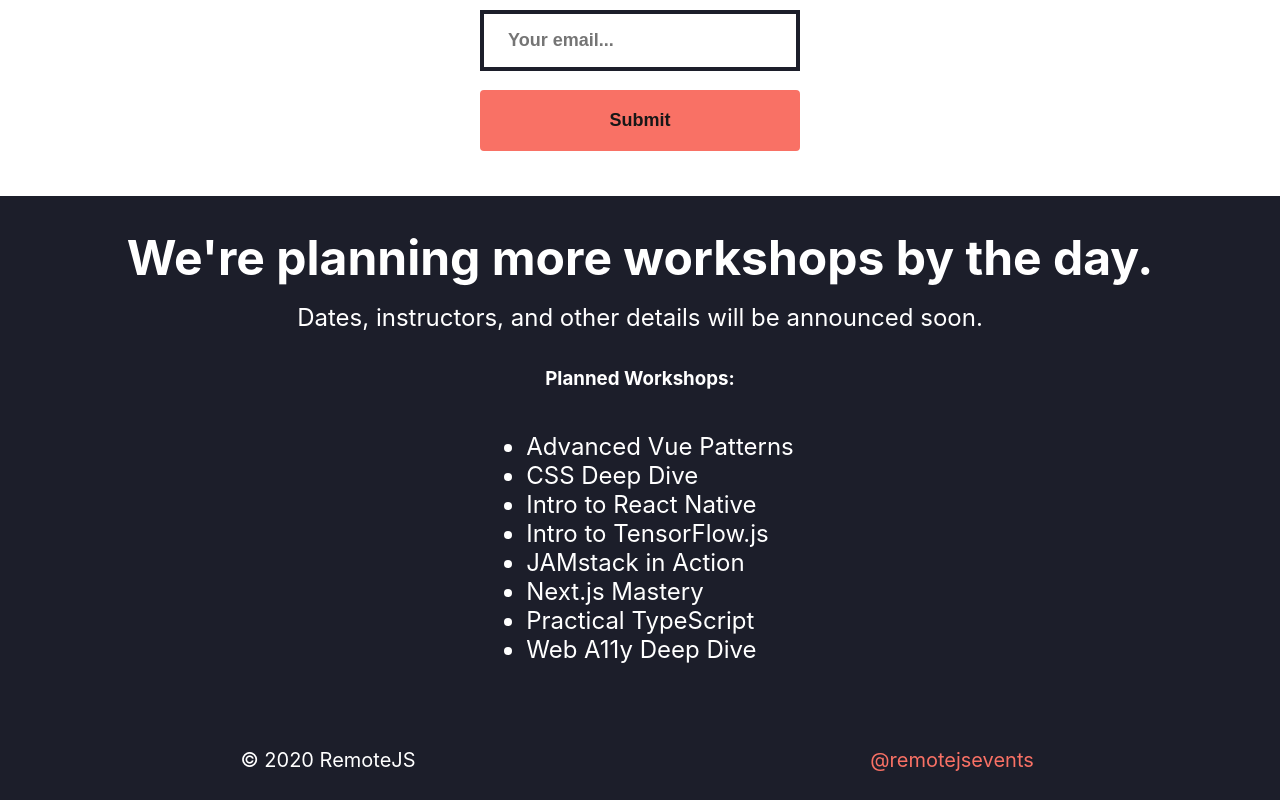
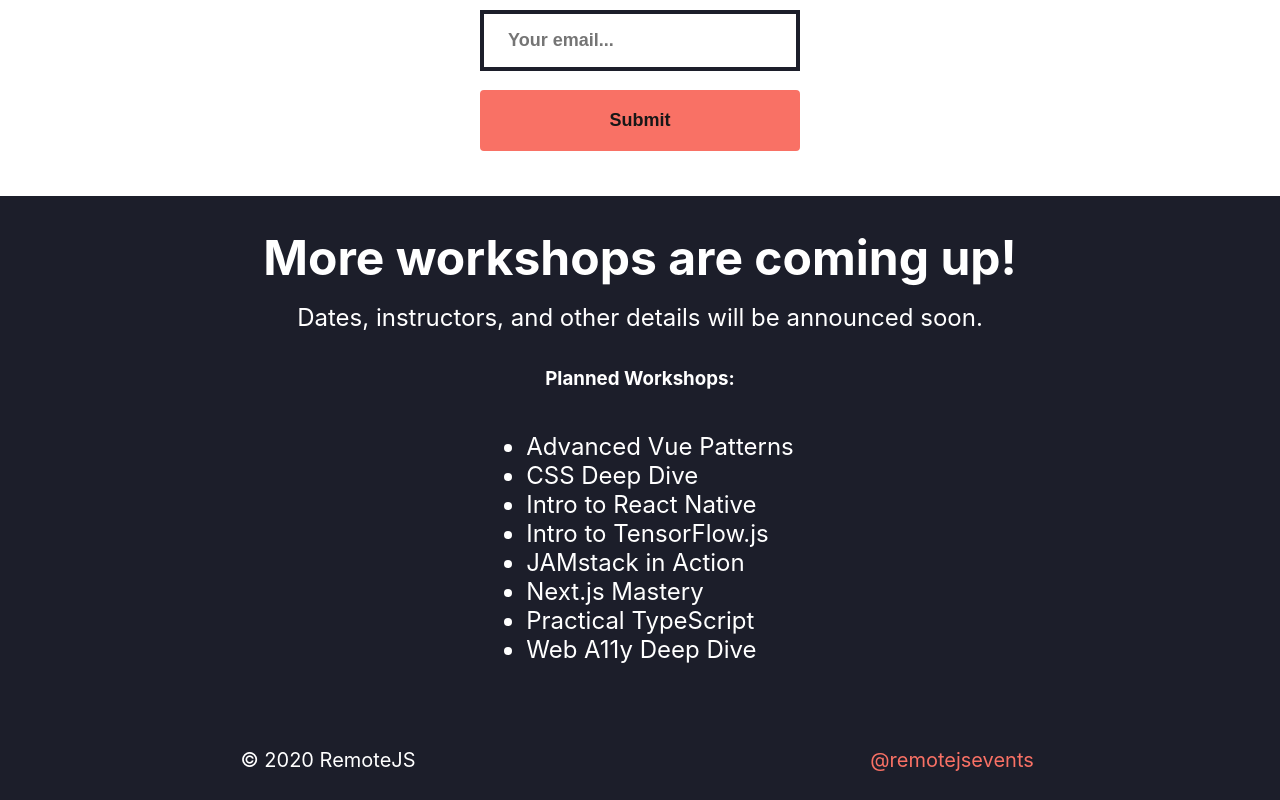
Before and after one commit to jchiatt/remotejs.io, a Next.js app: page / in a window 1280 px wide. Shown: the part 678-1478 px from the top of the page. Built offline with nearby package versions, Linux system fonts and the light colour scheme.

Commit message:
refactor: change planned workshops headline

```diff
--- a/components/PlannedWorkshops.js
+++ b/components/PlannedWorkshops.js
@@ -37,7 +37,7 @@ const Container = styled.div`
 export default function PlannedWorkshops() {
   return (
     <Container>
-      <h2>We're planning more workshops by the day.</h2>
+      <h2>More workshops are coming up!</h2>
       <p>Dates, instructors, and other details will be announced soon.</p>
       <h3>Planned Workshops:</h3>
       <ul>
```
